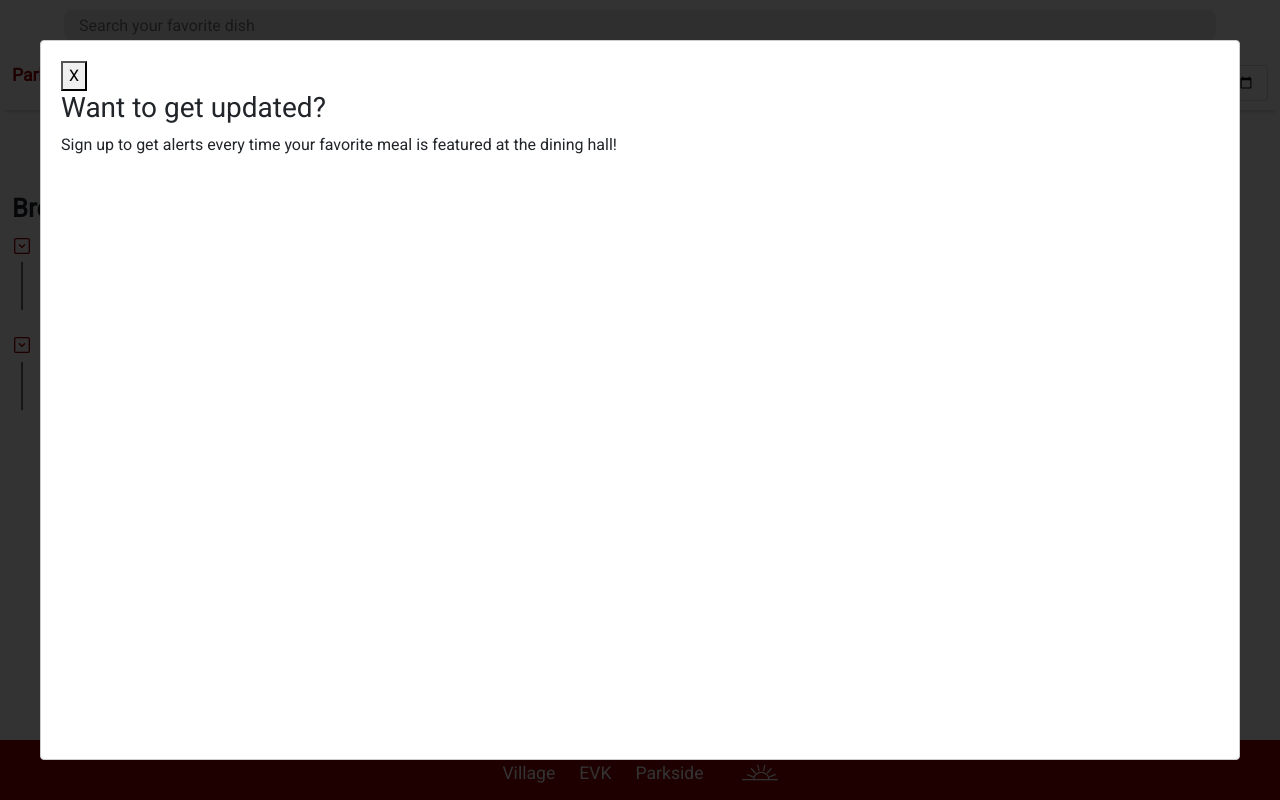
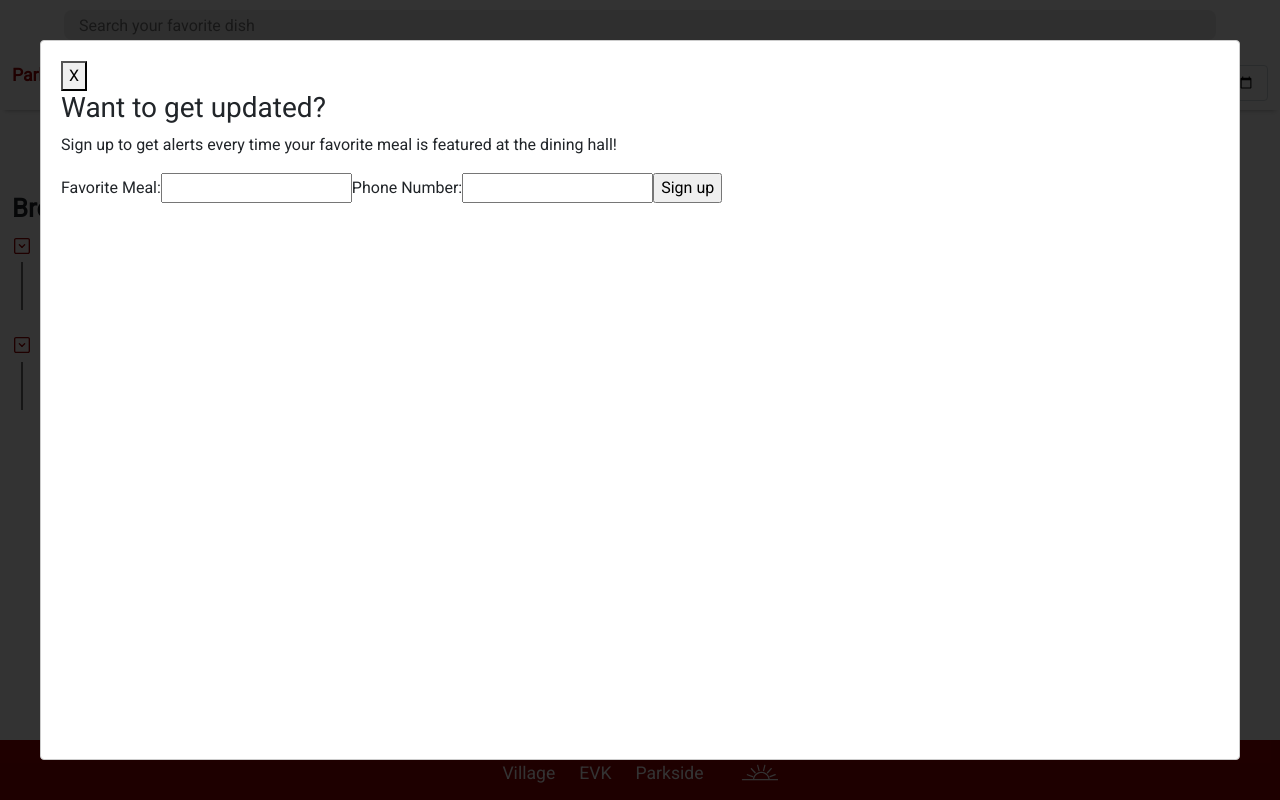
Before and after one commit to scottmai/trojan-dining, a React (Create React App) app in the folder frontend/: page / in a window 1280 px wide. Both pictures are taken after a click on the button "Notify Me!". Built offline with nearby package versions, Linux system fonts and the light colour scheme; data requests are answered from the project's data file.

Commit message:
Commits from previous branch plus form fields

```diff
--- /dev/null
+++ b/frontend/src/components/AlertForm.js
@@ -0,0 +1,36 @@
+//import React, { useEffect, useState } from 'react';
+import React, { useState } from 'react';
+
+export default function AlertForm() {
+    const [inputValue, setInputValue] = useState('');
+    const handleInput = (e) => {
+        const formattedPhoneNumber = formatPhoneNumber(e.target.value);
+        setInputValue(formattedPhoneNumber);
+    };
+
+    return (
+        <form>
+            <label>
+                Favorite Meal:
+                <input type="text" name="food" />
+            </label>
+            <label>
+                Phone Number:
+                <input onChange={e => handleInput(e)} value={inputValue} />
+            </label>
+            <input type="submit" value="Sign up" />
+        </form>
+    )
+}
+
+function formatPhoneNumber(value) {
+    if (!value) return value;
+    const phoneNumber = value.replace(/[^\d]/g, '');
+    const phoneNumberLength = phoneNumber.length;
+    if (phoneNumberLength < 4) return phoneNumber;
+    if (phoneNumberLength < 7) {
+        return `(${phoneNumber.slice(0,3)}) ${phoneNumber.slice(3)}`;
+    }
+    return `(${phoneNumber.slice(0,3)}) ${phoneNumber.slice(3,6,
+        )}-${phoneNumber.slice(6,10)}`;
+}
--- a/frontend/src/components/NotifyModal.js
+++ b/frontend/src/components/NotifyModal.js
@@ -1,7 +1,7 @@
 import React, {useState} from 'react';
 import ReactModal from 'react-modal';
 import Modal from 'react-modal';
-
+import AlertForm from './AlertForm'
 
 const customStyles = {
     overlay: {
@@ -30,6 +30,7 @@ function NotifyModal() {
                     <h3>Want to get updated?</h3>
                     <p>Sign up to get alerts every time your favorite meal is featured at the dining hall!</p>
                 </div>
+                <AlertForm/>
             </Modal>
         </div>
     )
```
